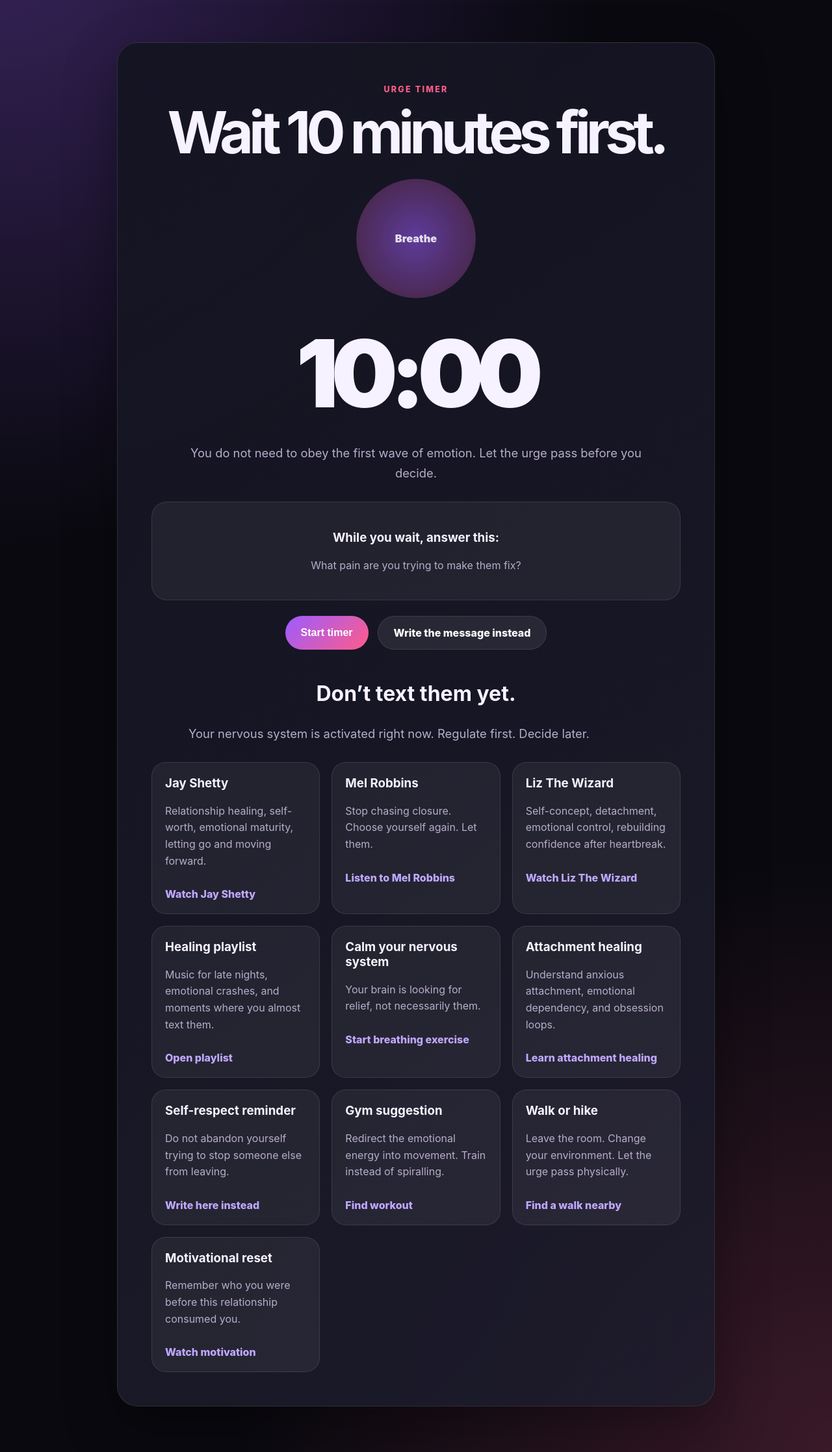
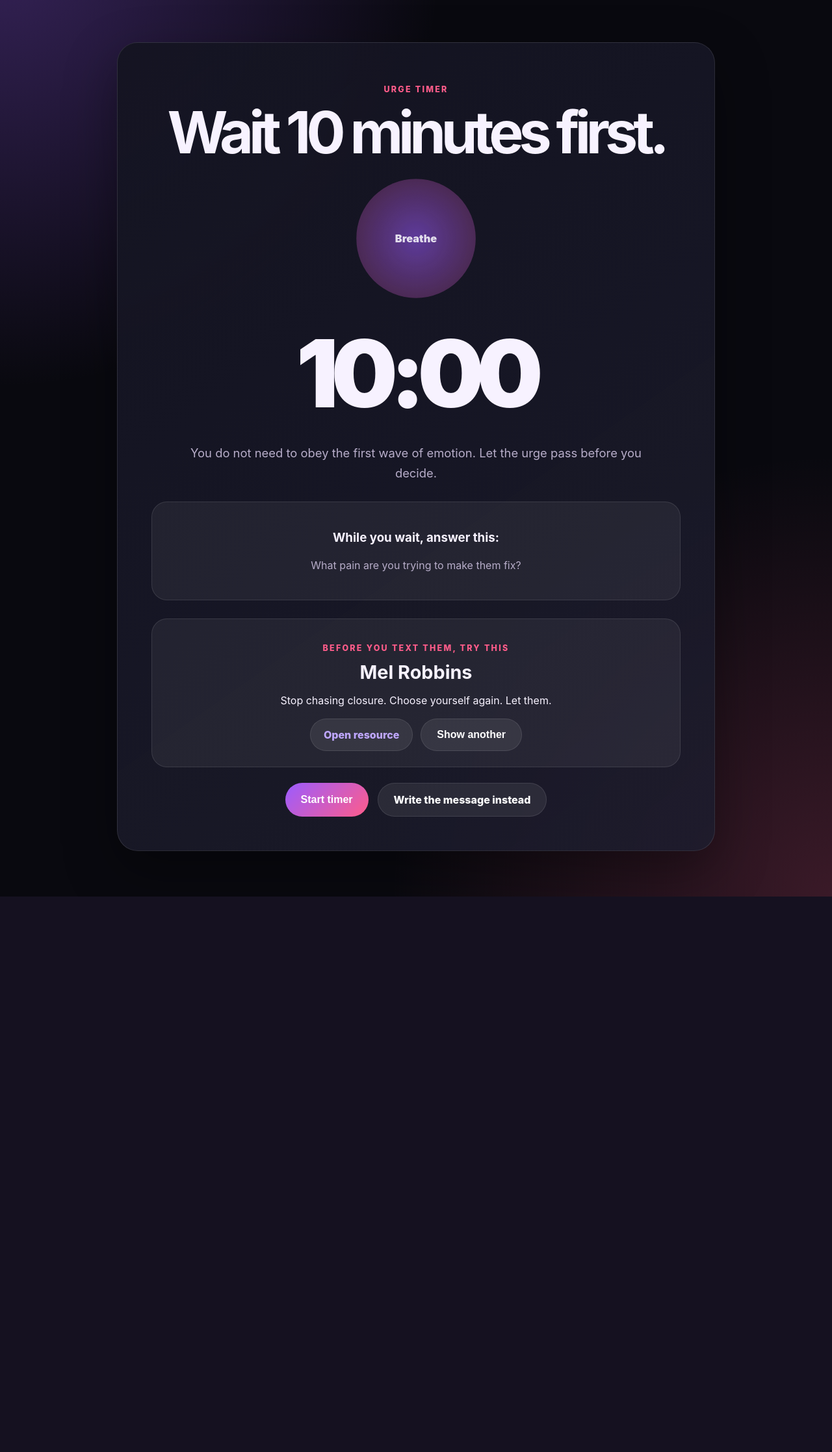
Before and after one commit to sperzuu-cyber/diary-app2, a Flask app: page /timer in a window 1280 px wide. Shown: the part 84-2319 px from the top of the page at 65% size. After the commit the page ends 1464 px from the top, so only its background shows below. Run offline with Flask 3, Linux system fonts and the light colour scheme; the visitor is signed in with stand-in values (Sample User, id 1).

Commit message:
added js and moved timer to this file

```diff
--- a/static/style.css
+++ b/static/style.css
@@ -556,3 +556,34 @@ textarea {
 .resource-card a:hover {
     color: var(--text);
 }
+
+.resource-rotator {
+    margin-top: 28px;
+    padding: 24px;
+    border-radius: 24px;
+    background: rgba(255,255,255,0.06);
+    border: 1px solid var(--border);
+    text-align: center;
+}
+
+.resource-rotator h3 {
+    font-size: 1.8rem;
+    margin: 10px 0;
+}
+
+.resource-actions {
+    margin-top: 18px;
+    display: flex;
+    justify-content: center;
+    gap: 12px;
+    flex-wrap: wrap;
+}
+
+.resource-actions a {
+    padding: 14px 20px;
+    border-radius: 999px;
+    background: rgba(255,255,255,0.08);
+    border: 1px solid var(--border);
+    color: #bfa7ff;
+    font-weight: 800;
+}
--- /dev/null
+++ b/static/timer.js
@@ -0,0 +1,119 @@
+let timeLeft = 600;
+let timerInterval = null;
+let currentResource = 0;
+
+const prompts = [
+    "What pain are you trying to make them fix?",
+    "If they ignore you, will you feel better or worse?",
+    "Are you contacting them for love, or relief?",
+    "What would the healed version of you do right now?",
+    "What are you hoping they say back?",
+    "What would protecting your dignity look like tonight?",
+    "Would sending this message protect your peace or restart the wound?",
+    "Are you missing them, or missing the version of them you hoped they would become?",
+    "What would you do right now if you truly believed you were enough?"
+];
+
+const resources = [
+    {
+        title: "Mel Robbins",
+        message: "Stop chasing closure. Choose yourself again. Let them.",
+        link: "https://www.youtube.com/results?search_query=mel+robbins+breakup"
+    },
+    {
+        title: "Jay Shetty",
+        message: "Relationship healing, self-worth, emotional maturity, letting go and moving forward.",
+        link: "https://www.youtube.com/results?search_query=jay+shetty+breakup"
+    },
+    {
+        title: "Liz The Wizard",
+        message: "Self-concept, detachment, emotional control, rebuilding confidence after heartbreak.",
+        link: "https://www.youtube.com/results?search_query=liz+the+wizard+self+concept"
+    },
+    {
+        title: "Healing playlist",
+        message: "Music for late nights, emotional crashes, and moments where you almost text them.",
+        link: "https://open.spotify.com/search/breakup%20healing%20playlist"
+    },
+    {
+        title: "Calm your nervous system",
+        message: "Your brain is looking for relief, not necessarily them. Breathe before you decide.",
+        link: "https://www.youtube.com/results?search_query=guided+breathing+exercise+anxiety"
+    },
+    {
+        title: "Attachment healing",
+        message: "Understand anxious attachment, emotional dependency, and obsession loops.",
+        link: "https://www.youtube.com/results?search_query=attachment+style+healing+breakup"
+    },
+    {
+        title: "Gym suggestion",
+        message: "Redirect the emotional energy into movement. Train instead of spiralling.",
+        link: "https://www.youtube.com/results?search_query=beginner+gym+workout"
+    },
+    {
+        title: "Walk or hike",
+        message: "Leave the room. Change your environment. Let the urge pass physically.",
+        link: "https://www.google.com/maps/search/parks+near+me"
+    },
+    {
+        title: "Motivational reset",
+        message: "Remember who you were before this relationship consumed you.",
+        link: "https://www.youtube.com/results?search_query=self+respect+motivation"
+    }
+];
+
+function updateDisplay() {
+    const timer = document.getElementById("timer");
+
+    if (!timer) {
+        return;
+    }
+
+    const minutes = Math.floor(timeLeft / 60);
+    const seconds = timeLeft % 60;
+
+    timer.innerText = `${minutes}:${seconds.toString().padStart(2, "0")}`;
+}
+
+function startTimer() {
+    if (timerInterval) {
+        return;
+    }
+
+    timerInterval = setInterval(() => {
+        timeLeft--;
+        updateDisplay();
+
+        if (timeLeft % 90 === 0) {
+            const randomPrompt = prompts[Math.floor(Math.random() * prompts.length)];
+            document.getElementById("prompt").innerText = randomPrompt;
+            nextResource();
+        }
+
+        if (timeLeft <= 0) {
+            clearInterval(timerInterval);
+            timerInterval = null;
+
+            document.getElementById("prompt").innerText =
+                "You waited. That is emotional control. Now write it here instead of sending it.";
+        }
+    }, 1000);
+}
+
+function showResource(index) {
+    const resource = resources[index];
+
+    document.getElementById("resource-title").innerText = resource.title;
+    document.getElementById("resource-message").innerText = resource.message;
+    document.getElementById("resource-link").href = resource.link;
+}
+
+function nextResource() {
+    currentResource = (currentResource + 1) % resources.length;
+    showResource(currentResource);
+}
+
+document.addEventListener("DOMContentLoaded", () => {
+    updateDisplay();
+    showResource(currentResource);
+});
--- a/templates/timer.html
+++ b/templates/timer.html
@@ -22,152 +22,32 @@
             <p id="prompt">What pain are you trying to make them fix?</p>
         </div>
 
+        <div class="resource-rotator">
+            <p class="eyebrow">Before you text them, try this</p>
+
+            <h3 id="resource-title">Mel Robbins</h3>
+
+            <p id="resource-message">
+                Stop chasing closure. Choose yourself again. Let them.
+            </p>
+
+            <div class="resource-actions">
+                <a id="resource-link" href="#" target="_blank">
+                    Open resource
+                </a>
+
+                <button type="button" onclick="nextResource()" class="button secondary">
+                    Show another
+                </button>
+            </div>
+        </div>
+
         <div class="hero-actions">
             <button class="button" onclick="startTimer()">Start timer</button>
             <a class="button secondary" href="{{ url_for('write_instead') }}">Write the message instead</a>
         </div>
-
-        <section class="resources-section">
-            <h2>Don’t text them yet.</h2>
-
-            <p class="subtitle">
-                Your nervous system is activated right now.
-                Regulate first. Decide later.
-            </p>
-
-            <div class="resource-grid">
-
-                <div class="resource-card">
-                    <h3>Jay Shetty</h3>
-                    <p>Relationship healing, self-worth, emotional maturity, letting go and moving forward.</p>
-                    <a href="https://www.youtube.com/results?search_query=jay+shetty+breakup" target="_blank">
-                        Watch Jay Shetty
-                    </a>
-                </div>
-
-                <div class="resource-card">
-                    <h3>Mel Robbins</h3>
-                    <p>Stop chasing closure. Choose yourself again. Let them.</p>
-                    <a href="https://www.youtube.com/results?search_query=mel+robbins+breakup" target="_blank">
-                        Listen to Mel Robbins
-                    </a>
-                </div>
-
-                <div class="resource-card">
-                    <h3>Liz The Wizard</h3>
-                    <p>Self-concept, detachment, emotional control, rebuilding confidence after heartbreak.</p>
-                    <a href="https://www.youtube.com/results?search_query=liz+the+wizard+self+concept" target="_blank">
-                        Watch Liz The Wizard
-                    </a>
-                </div>
-
-                <div class="resource-card">
-                    <h3>Healing playlist</h3>
-                    <p>Music for late nights, emotional crashes, and moments where you almost text them.</p>
-                    <a href="https://open.spotify.com/search/breakup%20healing%20playlist" target="_blank">
-                        Open playlist
-                    </a>
-                </div>
-
-                <div class="resource-card">
-                    <h3>Calm your nervous system</h3>
-                    <p>Your brain is looking for relief, not necessarily them.</p>
-                    <a href="https://www.youtube.com/results?search_query=guided+breathing+exercise+anxiety" target="_blank">
-                        Start breathing exercise
-                    </a>
-                </div>
-
-                <div class="resource-card">
-                    <h3>Attachment healing</h3>
-                    <p>Understand anxious attachment, emotional dependency, and obsession loops.</p>
-                    <a href="https://www.youtube.com/results?search_query=attachment+style+healing+breakup" target="_blank">
-                        Learn attachment healing
-                    </a>
-                </div>
-
-                <div class="resource-card">
-                    <h3>Self-respect reminder</h3>
-                    <p>Do not abandon yourself trying to stop someone else from leaving.</p>
-                    <a href="{{ url_for('write_instead') }}">
-                        Write here instead
-                    </a>
-                </div>
-
-                <div class="resource-card">
-                    <h3>Gym suggestion</h3>
-                    <p>Redirect the emotional energy into movement. Train instead of spiralling.</p>
-                    <a href="https://www.youtube.com/results?search_query=beginner+gym+workout" target="_blank">
-                        Find workout
-                    </a>
-                </div>
-
-                <div class="resource-card">
-                    <h3>Walk or hike</h3>
-                    <p>Leave the room. Change your environment. Let the urge pass physically.</p>
-                    <a href="https://www.google.com/maps/search/parks+near+me" target="_blank">
-                        Find a walk nearby
-                    </a>
-                </div>
-
-                <div class="resource-card">
-                    <h3>Motivational reset</h3>
-                    <p>Remember who you were before this relationship consumed you.</p>
-                    <a href="https://www.youtube.com/results?search_query=self+respect+motivation" target="_blank">
-                        Watch motivation
-                    </a>
-                </div>
-
-            </div>
-        </section>
     </div>
 </section>
 
-<script>
-let timeLeft = 600;
-let timerInterval = null;
-
-const prompts = [
-    "What pain are you trying to make them fix?",
-    "If they ignore you, will you feel better or worse?",
-    "Are you contacting them for love, or relief?",
-    "What would the healed version of you do right now?",
-    "What are you hoping they say back?",
-    "What would protecting your dignity look like tonight?",
-    "Would sending this message protect your peace or restart the wound?",
-    "Are you missing them, or missing the version of them you hoped they would become?",
-    "What would you do right now if you truly believed you were enough?"
-];
-
-function updateDisplay() {
-    const minutes = Math.floor(timeLeft / 60);
-    const seconds = timeLeft % 60;
-    document.getElementById("timer").innerText =
-        `${minutes}:${seconds.toString().padStart(2, "0")}`;
-}
-
-function startTimer() {
-    if (timerInterval) {
-        return;
-    }
-
-    timerInterval = setInterval(() => {
-        timeLeft--;
-        updateDisplay();
-
-        if (timeLeft % 90 === 0) {
-            const randomPrompt = prompts[Math.floor(Math.random() * prompts.length)];
-            document.getElementById("prompt").innerText = randomPrompt;
-        }
-
-        if (timeLeft <= 0) {
-            clearInterval(timerInterval);
-            timerInterval = null;
-            document.getElementById("prompt").innerText =
-                "You waited. That is emotional control. Now write it here instead of sending it.";
-        }
-    }, 1000);
-}
-
-updateDisplay();
-</script>
+<script src="{{ url_for('static', filename='timer.js') }}"></script>
 {% endblock %}
```
